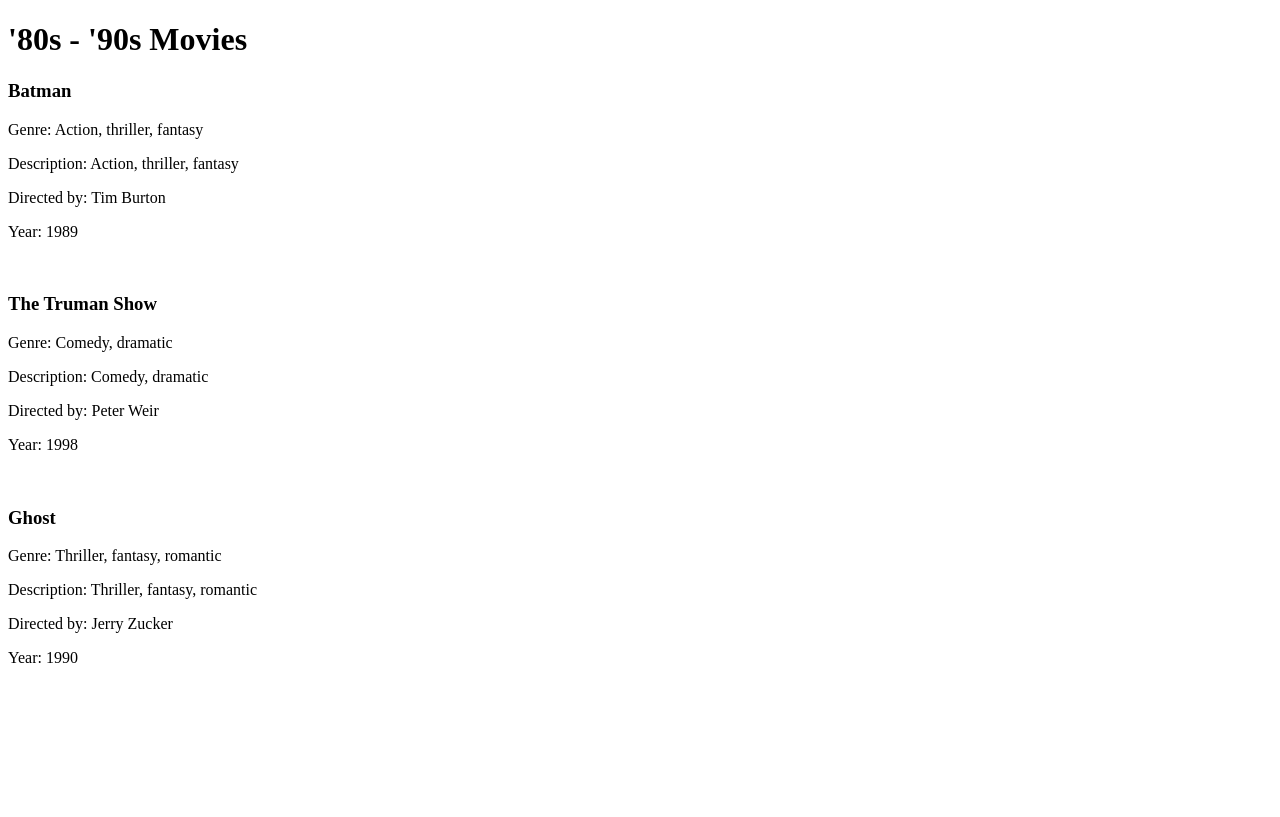
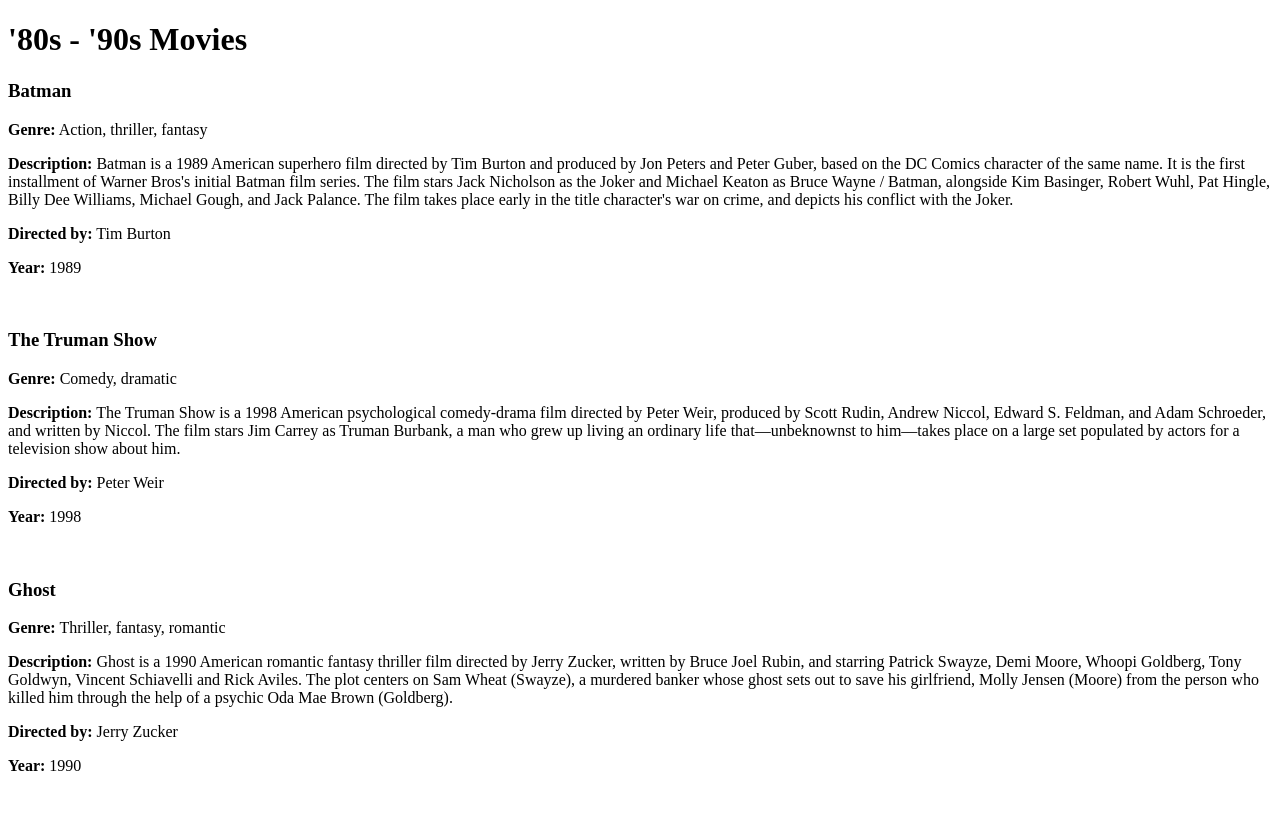
Before and after one commit to Eliana-Abate/php-oop-1, a PHP site: page / in a window 1280 px wide. Before the commit the page ends 663 px from the top, so only its background shows below. Run offline with PHP 8.4, Linux system fonts and the light colour scheme.

Commit message:
corrected line 72 and edited style tag

```diff
--- a/index.php
+++ b/index.php
@@ -31,13 +31,13 @@ $movies_list = [];
 
 // Istanze
 
-$movie1 = new Movies ('Batman', '1989', 'Action, thriller, fantasy', "Batman is a 1989 American superhero film directed by Tim Burton and produced by Jon Peters and Peter Guber, based on the DC Comics character of the same name. It is the first installment of Warner Bros.' initial Batman film series. The film stars Jack Nicholson as the Joker and Michael Keaton as Bruce Wayne / Batman, alongside Kim Basinger, Robert Wuhl, Pat Hingle, Billy Dee Williams, Michael Gough, and Jack Palance. The film takes place early in the title character's war on crime, and depicts his conflict with the Joker.", 'Tim Burton');
+$movie1 = new Movies ('Batman', '1989', 'Action, thriller, fantasy', 'Batman is a 1989 American superhero film directed by Tim Burton and produced by Jon Peters and Peter Guber, based on the DC Comics character of the same name. It is the first installment of Warner Bros\'s initial Batman film series. The film stars Jack Nicholson as the Joker and Michael Keaton as Bruce Wayne / Batman, alongside Kim Basinger, Robert Wuhl, Pat Hingle, Billy Dee Williams, Michael Gough, and Jack Palance. The film takes place early in the title character\'s war on crime, and depicts his conflict with the Joker.', 'Tim Burton');
 
-$movie2= new Movies ('The Truman Show', '1998', 'Comedy, dramatic', "The Truman Show is a 1998 American psychological comedy-drama film directed by Peter Weir, produced by Scott Rudin, Andrew Niccol, Edward S. Feldman, and Adam Schroeder, and written by Niccol. The film stars Jim Carrey as Truman Burbank, a man who grew up living an ordinary life that—unbeknownst to him—takes place on a large set populated by actors for a television show about him.", 'Peter Weir');
+$movie2= new Movies ('The Truman Show', '1998', 'Comedy, dramatic', 'The Truman Show is a 1998 American psychological comedy-drama film directed by Peter Weir, produced by Scott Rudin, Andrew Niccol, Edward S. Feldman, and Adam Schroeder, and written by Niccol. The film stars Jim Carrey as Truman Burbank, a man who grew up living an ordinary life that—unbeknownst to him—takes place on a large set populated by actors for a television show about him.', 'Peter Weir');
 
-$movie3 = new Movies ('Ghost', '1990', 'Thriller, fantasy, romantic', "Ghost is a 1990 American romantic fantasy thriller film directed by Jerry Zucker, written by Bruce Joel Rubin, and starring Patrick Swayze, Demi Moore, Whoopi Goldberg, Tony Goldwyn, Vincent Schiavelli and Rick Aviles. The plot centers on Sam Wheat (Swayze), a murdered banker whose ghost sets out to save his girlfriend, Molly Jensen (Moore) from the person who killed him through the help of a psychic Oda Mae Brown (Goldberg).", 'Jerry Zucker');
+$movie3 = new Movies ('Ghost', '1990', 'Thriller, fantasy, romantic', 'Ghost is a 1990 American romantic fantasy thriller film directed by Jerry Zucker, written by Bruce Joel Rubin, and starring Patrick Swayze, Demi Moore, Whoopi Goldberg, Tony Goldwyn, Vincent Schiavelli and Rick Aviles. The plot centers on Sam Wheat (Swayze), a murdered banker whose ghost sets out to save his girlfriend, Molly Jensen (Moore) from the person who killed him through the help of a psychic Oda Mae Brown (Goldberg).', 'Jerry Zucker');
 
-$movie4 = new Movies ('Batman Begins', '2005', 'Action, thriller, fantasy', "Batman Begins is a 2005 superhero film directed by Christopher Nolan and written by Nolan and David S. Goyer. Based on the DC Comics character Batman, it stars Christian Bale as Bruce Wayne / Batman, with Michael Caine, Liam Neeson, Katie Holmes, Gary Oldman, Cillian Murphy, Tom Wilkinson, Rutger Hauer, Ken Watanabe, and Morgan Freeman in supporting roles. The film reboots the Batman film series, telling the origin story of Bruce Wayne from the death of his parents to his journey to become Batman and his fight to stop Ra's al Ghul and the Scarecrow from plunging Gotham City into chaos.", 'Christopher Nolan');
+$movie4 = new Movies ('Batman Begins', '2005', 'Action, thriller, fantasy', 'Batman Begins is a 2005 superhero film directed by Christopher Nolan and written by Nolan and David S. Goyer. Based on the DC Comics character Batman, it stars Christian Bale as Bruce Wayne / Batman, with Michael Caine, Liam Neeson, Katie Holmes, Gary Oldman, Cillian Murphy, Tom Wilkinson, Rutger Hauer, Ken Watanabe, and Morgan Freeman in supporting roles. The film reboots the Batman film series, telling the origin story of Bruce Wayne from the death of his parents to his journey to become Batman and his fight to stop Ra\'s al Ghul and the Scarecrow from plunging Gotham City into chaos.', 'Christopher Nolan');
 
 
 
@@ -68,10 +68,10 @@ $movies_list[] = $movie4;
 
             <?php if (!$movie->getMoviesPeriod(1980, 1999)) continue; ?>
                  <h3><?php echo $movie->title?></h3>
-                 <p>Genre: <?php echo $movie->genre?></p>
-                 <p>Description: <?php echo $movie->genre?></p>
-                 <p>Directed by: <?php echo $movie->director?></p>
-                 <p>Year: <?php echo $movie->year?></p>
+                 <p><strong>Genre:</strong> <?php echo $movie->genre?></p>
+                 <p><strong>Description:</strong> <?php echo $movie->description?></p>
+                 <p><strong>Directed by:</strong> <?php echo $movie->director?></p>
+                 <p><strong>Year:</strong> <?php echo $movie->year?></p>
 
                  <br>
         <?php endforeach ?>
```
